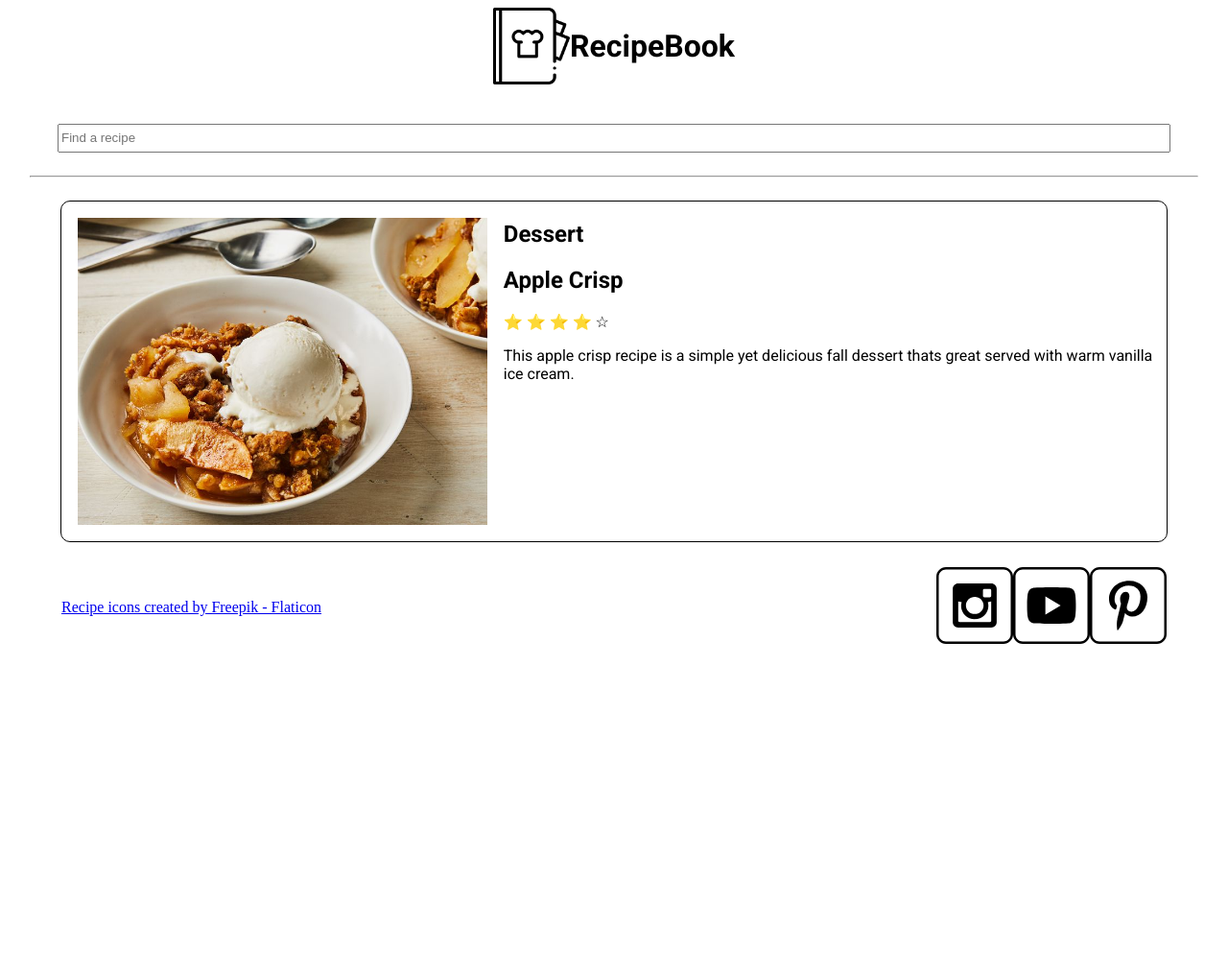
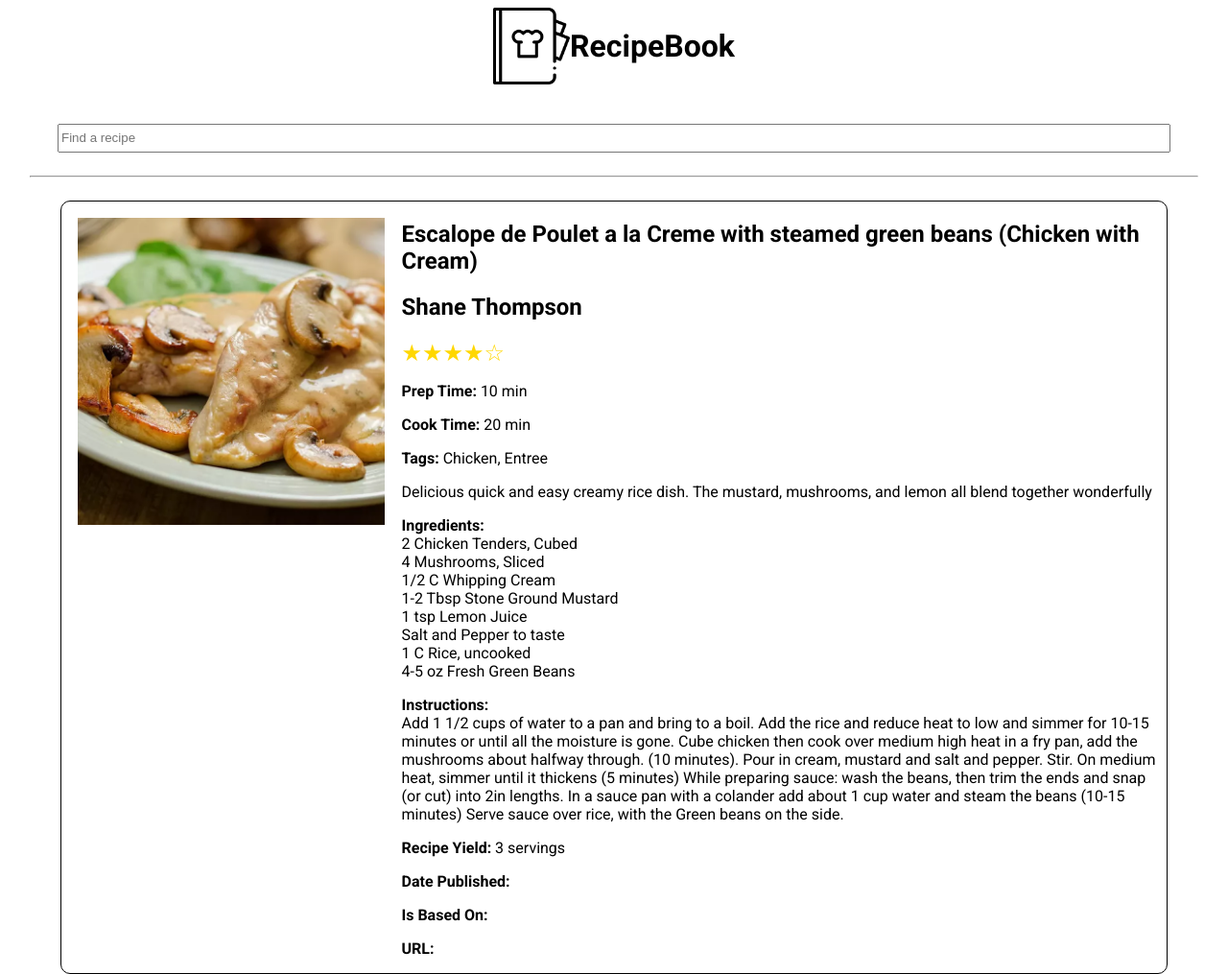
Before and after one commit to dylankohn/WWD-131, a plain HTML site: page recipes/index.html in a window 1280 px wide. Shown: the top 1015 px of the page at 96% size. Before the commit the page ends 800 px from the top, so only its background shows below. Drawn offline with Linux system fonts and the light colour scheme.

Commit message:
finished recipes part 2

```diff
--- a/recipes/index.html
+++ b/recipes/index.html
@@ -14,7 +14,6 @@
     <meta name="twitter:card" content="summary_large_image">
     <title>RecipeBook</title>
     <link rel="stylesheet" href="recipes.css">
-    <script src="main.js" defer></script>
 </head>
 <body>
     <header>
@@ -26,26 +25,8 @@
         <hr>
     </header>
     <main>
-        <div class="recipe">
-            <img class="recipe-img" src="images/apple-crisp.jpg">
-            <div class="information">
-                <div class="type">
-                    <h2>Dessert</h2>
-                </div>
-                <h2>Apple Crisp</h2>
-                <span
-	                class="rating"
-	                role="img"
-	                aria-label="Rating: 4 out of 5 stars"
-                >
-	                <span aria-hidden="true" class="icon-star">⭐</span>
-	                <span aria-hidden="true" class="icon-star">⭐</span>
-	                <span aria-hidden="true" class="icon-star">⭐</span>
-	                <span aria-hidden="true" class="icon-star-empty">⭐</span>
-	                <span aria-hidden="true" class="icon-star-empty">☆</span>
-                </span>
-                <p class="description">This apple crisp recipe is a simple yet delicious fall dessert thats great served with warm vanilla ice cream.</p>
-            </div>
+        <div id="recipeContainer">
+
         </div>
     </main>
     <footer>
@@ -59,5 +40,6 @@
             </div>
         </div>
     </footer>
+    <script type="module" src="./main.js"></script>
 </body>
 </html>
--- a/recipes/main.js
+++ b/recipes/main.js
@@ -0,0 +1,100 @@
+// Function to display stars (same as before)
+function displayStars(rating) {
+    const filledStars = Math.floor(rating); // Number of full stars
+    const emptyStars = 5 - filledStars; // Number of empty stars
+
+    let stars = '';
+
+    // Add filled stars
+    for (let i = 0; i < filledStars; i++) {
+        stars += '★'; // Unicode for filled star
+    }
+
+    // Add empty stars
+    for (let i = 0; i < emptyStars; i++) {
+        stars += '☆'; // Unicode for empty star
+    }
+
+    return stars;
+}
+
+// Import the recipes array from recipes.mjs
+import recipes from './recipes.mjs';
+
+// Select an HTML element where you want to display the recipes
+const recipeContainer = document.querySelector('#recipeContainer');
+
+// Function to display a random recipe
+function displayRandomRecipe(recipes) {
+    const randomRecipe = recipes[Math.floor(Math.random() * recipes.length)];
+    displayRecipes([randomRecipe]); // Display only the random recipe
+}
+
+// Function to display recipes on the page
+function displayRecipes(recipes) {
+    recipeContainer.innerHTML = ''; // Clear the container before displaying new recipes
+
+    recipes.forEach(recipe => {
+        // Create a recipe card
+        const recipeCard = document.createElement('div');
+        recipeCard.classList.add('recipe-card');
+
+        // Populate the recipe card
+        recipeCard.innerHTML = `
+            <img class="recipe-img" src="${recipe.image}" alt="${recipe.name}">
+            <div class="information">
+                <div class="type">
+                    <h2>${recipe.name}</h2>
+                </div>
+                <h2>${recipe.author}</h2>
+                <span class="rating" role="img" aria-label="Rating: ${recipe.rating} stars">
+                    ${displayStars(recipe.rating)}
+                </span>
+                <p><strong>Prep Time:</strong> ${recipe.prepTime}</p>
+                <p><strong>Cook Time:</strong> ${recipe.cookTime}</p>
+                <p><strong>Tags:</strong> ${recipe.tags.join(', ')}</p>
+                <p class="description">${recipe.description}</p>
+                <p><strong>Ingredients:</strong><br> ${recipe.recipeIngredient.join('<br>')}</p>
+                <p><strong>Instructions:</strong><br> ${recipe.recipeInstructions.join(' ')}</p>
+                <p><strong>Recipe Yield:</strong> ${recipe.recipeYield}</p>
+                <p><strong>Date Published:</strong> ${recipe.datePublished}</p>
+                <p><strong>Is Based On:</strong> ${recipe.isBasedOn}</p>
+                <p><strong>URL:</strong> ${recipe.url}</p>
+            </div>
+        `;
+
+        // Append the recipe card to the container
+        recipeContainer.appendChild(recipeCard);
+    });
+}
+
+// Call the function to display one random recipe when the page loads
+displayRandomRecipe(recipes);
+
+// Set up a debounce function to handle search delay
+let searchTimeout;
+const searchInput = document.querySelector('#search');
+
+searchInput.addEventListener('input', () => {
+    clearTimeout(searchTimeout); // Clear the previous timeout if user types quickly
+    const query = searchInput.value.toLowerCase();
+    searchTimeout = setTimeout(() => {
+        if (query === '') {
+            // If the search is cleared, show a random recipe again
+            displayRandomRecipe(recipes);
+        } else {
+            // Filter the recipes based on the search query
+            const filteredRecipes = recipes.filter(recipe => {
+                const name = recipe.name.toLowerCase();
+                const tagsText = recipe.tags.join(', ').toLowerCase(); // Join tags to make the search easier
+                const tags = tagsText.split(',').map(tag => tag.trim()); // Convert tags text to an array
+
+                // Match the query with name or tags
+                return name.includes(query) || tags.some(tag => tag.includes(query));
+            });
+
+            // Display the filtered recipes after the search
+            displayRecipes(filteredRecipes);
+        }
+    }, 300); // 300 ms delay before searching
+});
--- a/recipes/recipes.css
+++ b/recipes/recipes.css
@@ -43,7 +43,7 @@ main {
     margin: 1.5%;
 }
 
-.recipe {
+.recipe-card {
     width: 90vw;
     border: 1px solid black;
     border-radius: 10px;
@@ -67,6 +67,19 @@ footer {
 .footer-content .social {
     display: flex;
     align-items: center;
+}
+
+.rating {
+    font-size: 1.5rem;
+    color: #FFD700; /* Gold color for stars */
+}
+
+.rating span {
+    color: #FFD700;
+}
+
+.rating span.empty {
+    color: #ccc; /* Lighter color for empty stars */
 }
 
 footer p {
```
